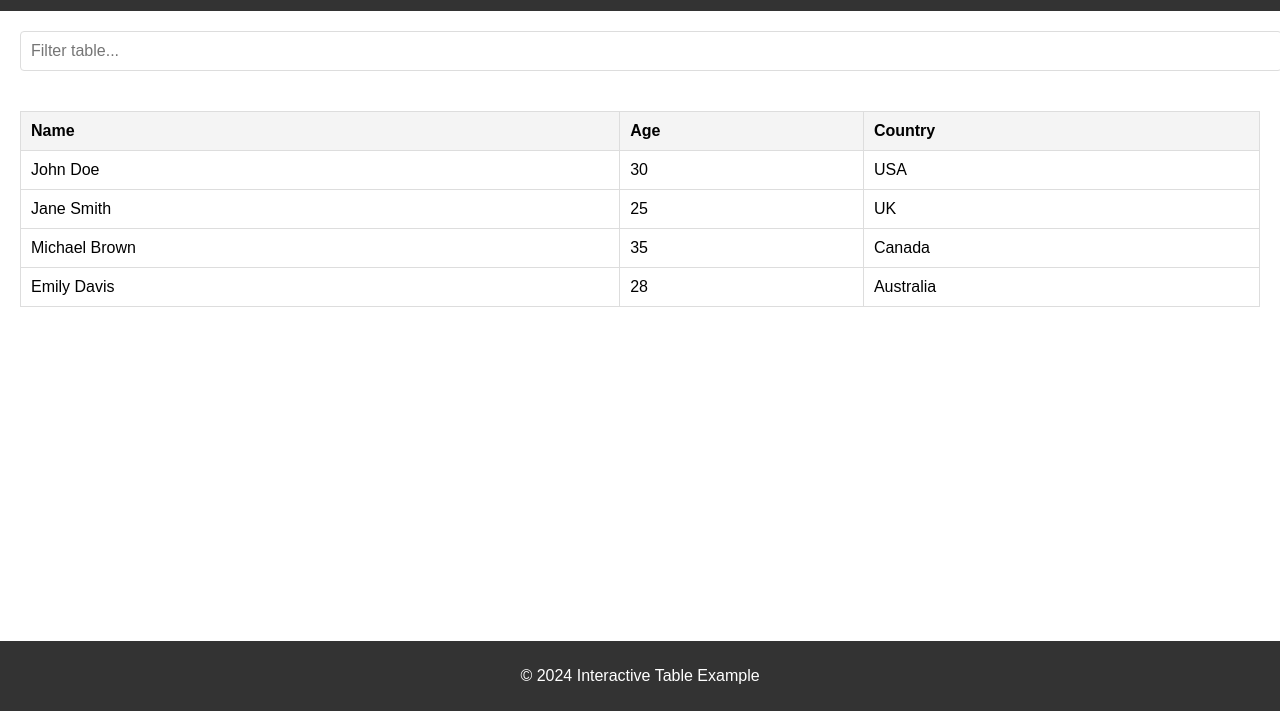
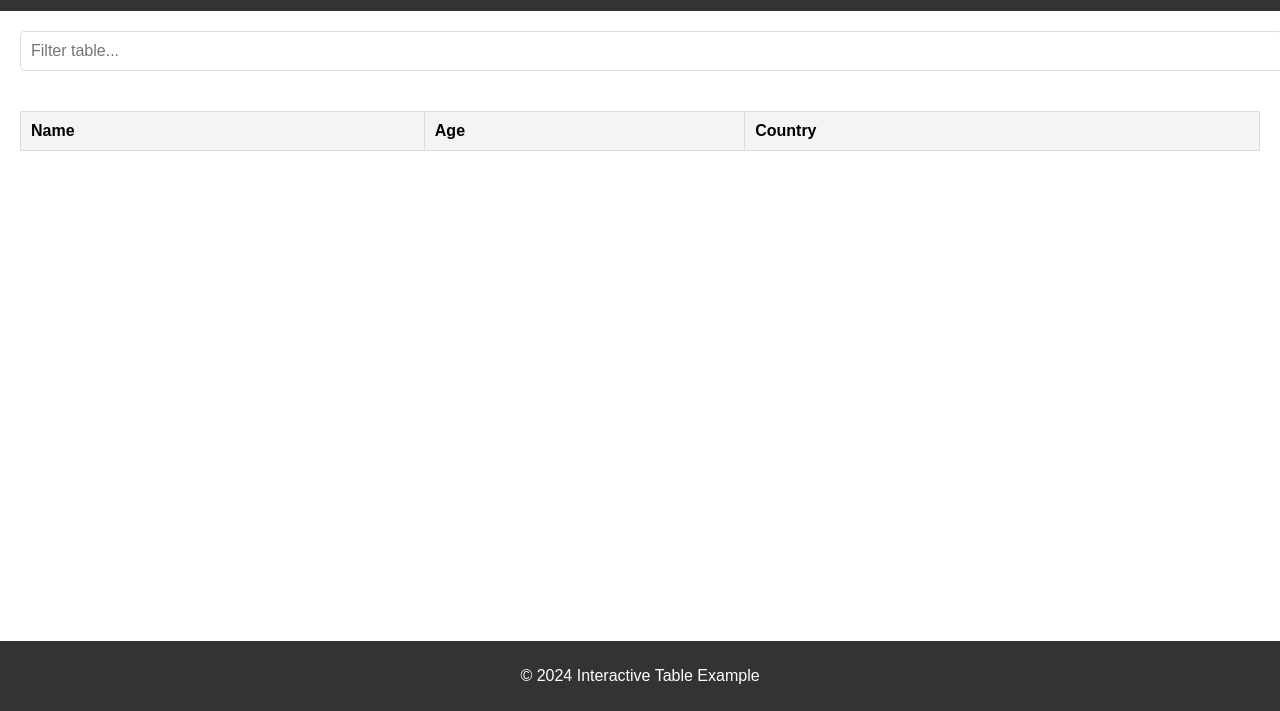
Before and after one commit to dcavacec/ff-data, a plain HTML site: page index.html in a window 1280 px wide. Shown: the part 89-800 px from the top of the page. Drawn offline with Linux system fonts and the light colour scheme.

Commit message:
Update index.html
Replace template text with data from file

```diff
--- a/index.html
+++ b/index.html
@@ -13,7 +13,7 @@
 
     <main>
         <input type="text" id="tableFilter" placeholder="Filter table..." onkeyup="filterTable()">
-
+        <div id="errorMessage" class="error-message"></div>
         <table id="interactiveTable">
             <thead>
                 <tr>
@@ -23,26 +23,7 @@
                 </tr>
             </thead>
             <tbody>
-                <tr>
-                    <td>John Doe</td>
-                    <td>30</td>
-                    <td>USA</td>
-                </tr>
-                <tr>
-                    <td>Jane Smith</td>
-                    <td>25</td>
-                    <td>UK</td>
-                </tr>
-                <tr>
-                    <td>Michael Brown</td>
-                    <td>35</td>
-                    <td>Canada</td>
-                </tr>
-                <tr>
-                    <td>Emily Davis</td>
-                    <td>28</td>
-                    <td>Australia</td>
-                </tr>
+                <!-- Table rows will be populated here -->
             </tbody>
         </table>
     </main>
```
